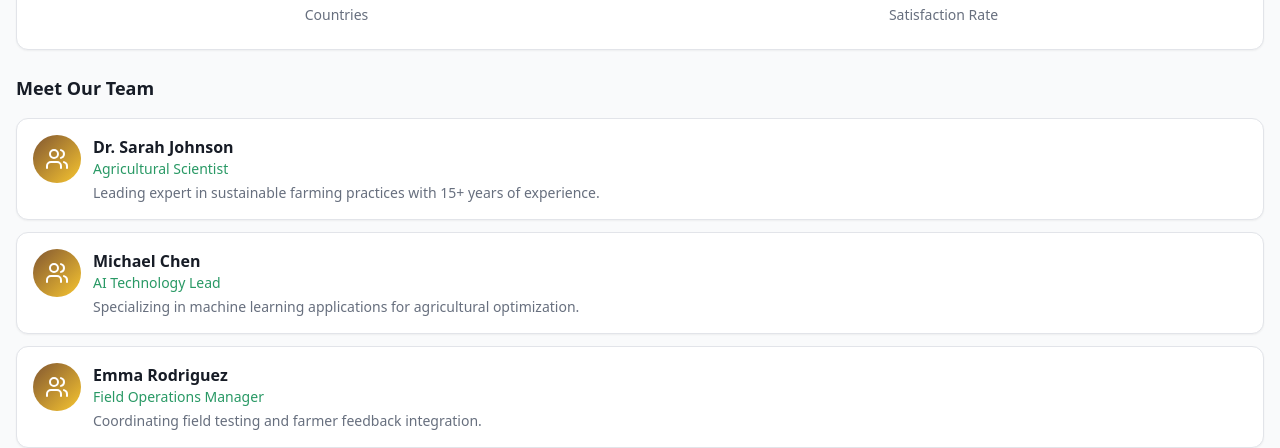
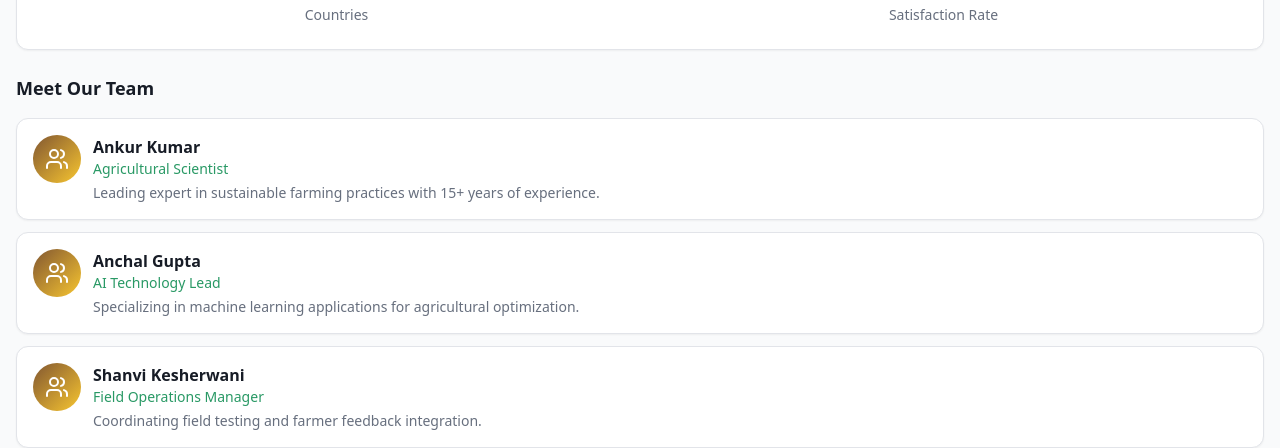
Before and after one commit to ankurkumar435/agri-innovators, a React (Vite) app: page /about in a window 1280 px wide. Shown: the part 860-1308 px from the top of the page. Built offline with nearby package versions, Linux system fonts and the light colour scheme; the HTML template or start-up script is replaced by a standard one.

Commit message:
Update team names on About page
Co-authored-by: ankurkumar435 <230966604+ankurkumar435@users.noreply.github.com>

```diff
--- a/src/pages/About.tsx
+++ b/src/pages/About.tsx
@@ -27,17 +27,17 @@ const About = () => {
 
   const team = [
     {
-      name: 'Dr. Sarah Johnson',
+      name: 'Ankur Kumar',
       role: 'Agricultural Scientist',
       description: 'Leading expert in sustainable farming practices with 15+ years of experience.'
     },
     {
-      name: 'Michael Chen',
+      name: 'Anchal Gupta',
       role: 'AI Technology Lead',
       description: 'Specializing in machine learning applications for agricultural optimization.'
     },
     {
-      name: 'Emma Rodriguez',
+      name: 'Shanvi Kesherwani',
       role: 'Field Operations Manager',
       description: 'Coordinating field testing and farmer feedback integration.'
     }
```
